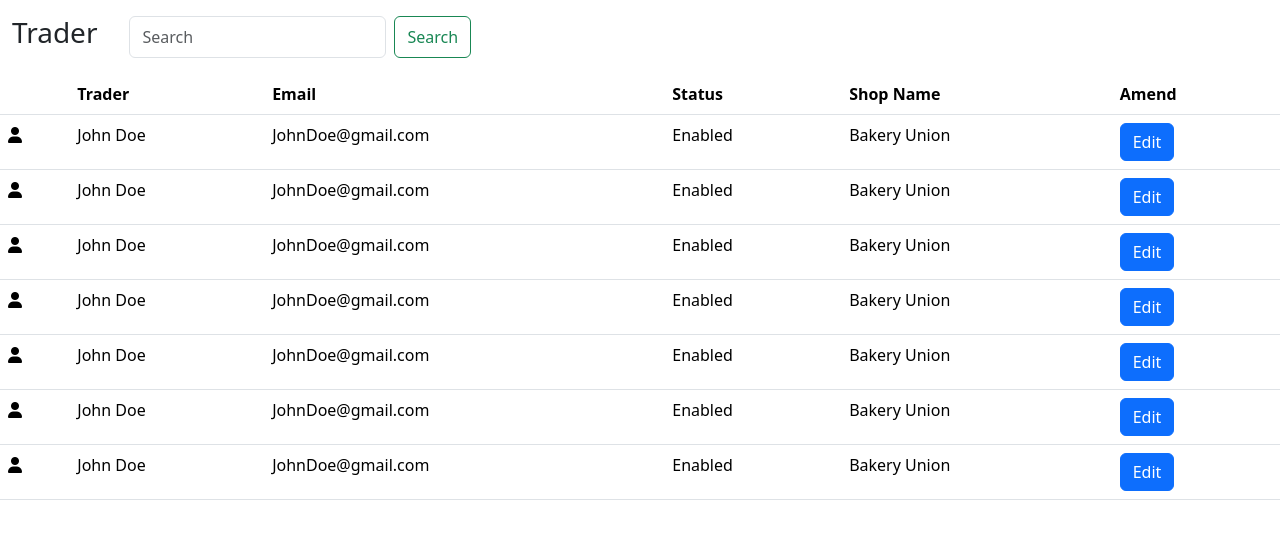
After one commit to Bhabishwor/Project-Cleckhuddersfax-Market-Hub, a PHP site: page /xe/Admin/traderDetails.php in a window 1280 px wide. The commit adds this page. Shown: the top 539 px of the page. Run offline with PHP 8.4, Linux system fonts and the light colour scheme.

Commit message:
Admin Changes

```diff
--- /dev/null
+++ b/Execution/PHP/Admin/traderDetails.php
@@ -0,0 +1,139 @@
+<!DOCTYPE html>
+<html lang="en">
+
+<head>
+    <meta charset="UTF-8">
+    <meta name="viewport" content="width=device-width, initial-scale=1.0">
+    <title>Trader Details</title>
+    <link href="https://cdn.jsdelivr.net/npm/bootstrap@5.3.2/dist/css/bootstrap.min.css" rel="stylesheet"
+        integrity="sha384-T3c6CoIi6uLrA9TneNEoa7RxnatzjcDSCmG1MXxSR1GAsXEV/Dwwykc2MPK8M2HN" crossorigin="anonymous">
+
+    <link rel="stylesheet" href="https://cdnjs.cloudflare.com/ajax/libs/font-awesome/6.0.0-beta3/css/all.min.css" />
+
+    <style>
+        .trader_search {
+            display: flex;
+            float: left;
+        }
+
+        .search_bar{
+            margin-left: 2rem;
+        }
+    </style>
+</head>
+
+<body>
+    <div class="container trader_search mt-3 mb-3">
+        <h3>Trader</h3>
+        <form class="d-flex search_bar" role="search">
+            <input class="form-control me-2" type="search" placeholder="Search" aria-label="Search">
+            <button class="btn btn-outline-success" type="submit">Search</button>
+        </form>
+    </div>
+    <div class="table_container">
+        <table class="table table-hover">
+            <thead>
+                <tr>
+                    <th scope="col"></th>
+                    <th scope="col">Trader</th>
+                    <th scope="col">Email</th>
+                    <th scope="col">Status</th>
+                    <th scope="col">Shop Name</th>
+                    <th scope="col">Amend</th>
+                </tr>
+            </thead>
+            <tbody>
+                <tr>
+                    <th scope="row">
+                        <i class="icon fas fa-user"></i>
+                    </th>
+                    <td>John Doe</td>
+                    <td>JohnDoe@gmail.com</td>
+                    <td>Enabled</td>
+                    <td>Bakery Union</td>
+                    <td>
+                        <button type="button" class="btn btn-primary">Edit</button>
+                    </td>
+                </tr>
+                <tr>
+                    <th scope="row">
+                        <i class="icon fas fa-user"></i>
+                    </th>
+                    <td>John Doe</td>
+                    <td>JohnDoe@gmail.com</td>
+                    <td>Enabled</td>
+                    <td>Bakery Union</td>
+                    <td>
+                        <button type="button" class="btn btn-primary">Edit</button>
+                    </td>
+                </tr>
+                <tr>
+                    <th scope="row">
+                        <i class="icon fas fa-user"></i>
+                    </th>
+                    <td>John Doe</td>
+                    <td>JohnDoe@gmail.com</td>
+                    <td>Enabled</td>
+                    <td>Bakery Union</td>
+                    <td>
+                        <button type="button" class="btn btn-primary">Edit</button>
+                    </td>
+                </tr>
+                <tr>
+                    <th scope="row">
+                        <i class="icon fas fa-user"></i>
+                    </th>
+                    <td>John Doe</td>
+                    <td>JohnDoe@gmail.com</td>
+                    <td>Enabled</td>
+                    <td>Bakery Union</td>
+                    <td>
+                        <button type="button" class="btn btn-primary">Edit</button>
+                    </td>
+                </tr>
+                <tr>
+                    <th scope="row">
+                        <i class="icon fas fa-user"></i>
+                    </th>
+                    <td>John Doe</td>
+                    <td>JohnDoe@gmail.com</td>
+                    <td>Enabled</td>
+                    <td>Bakery Union</td>
+                    <td>
+                        <button type="button" class="btn btn-primary">Edit</button>
+                    </td>
+                </tr>
+                <tr>
+                    <th scope="row">
+                        <i class="icon fas fa-user"></i>
+                    </th>
+                    <td>John Doe</td>
+                    <td>JohnDoe@gmail.com</td>
+                    <td>Enabled</td>
+                    <td>Bakery Union</td>
+                    <td>
+                        <button type="button" class="btn btn-primary">Edit</button>
+                    </td>
+                </tr>
+                <tr>
+                    <th scope="row">
+                        <i class="icon fas fa-user"></i>
+                    </th>
+                    <td>John Doe</td>
+                    <td>JohnDoe@gmail.com</td>
+                    <td>Enabled</td>
+                    <td>Bakery Union</td>
+                    <td>
+                        <button type="button" class="btn btn-primary">Edit</button>
+                    </td>
+                </tr>
+            </tbody>
+        </table>
+    </div>
+</body>
+<script src="https://code.jquery.com/jquery-3.6.4.min.js"></script>
+<script src="https://cdn.jsdelivr.net/npm/bootstrap@5.3.2/dist/js/bootstrap.bundle.min.js"
+    integrity="sha384-C6RzsynM9kWDrMNeT87bh95OGNyZPhcTNXj1NW7RuBCsyN/o0jlpcV8Qyq46cDfL"
+    crossorigin="anonymous"></script>
+
+</html>
--- a/Execution/PHP/login.php
+++ b/Execution/PHP/login.php
@@ -14,7 +14,7 @@
 </head>
 
 <body>
-    <form method="post" id="customerLogin">
+    <form method="post" id="customerLogin" action="loginprocess.php">
         <img src="../Image/Logo.png" class="img-fluid rounded mx-auto d-block" height="50px" width="70px" alt="">
         <h2 class="fw-bolder text_center mt-3 ">LOGIN</h2>
         <div class="container border border-2 rounded color_white pb-4">
```
Also changed, not shown: Execution/PHP/Admin/Authentication.php (added, +106 -0 lines), Execution/PHP/login_process.php (added, +57 -0 lines), Execution/PHP/register.php (+6 -2 lines), Execution/CSS/styles.css (line endings or trailing spaces).
